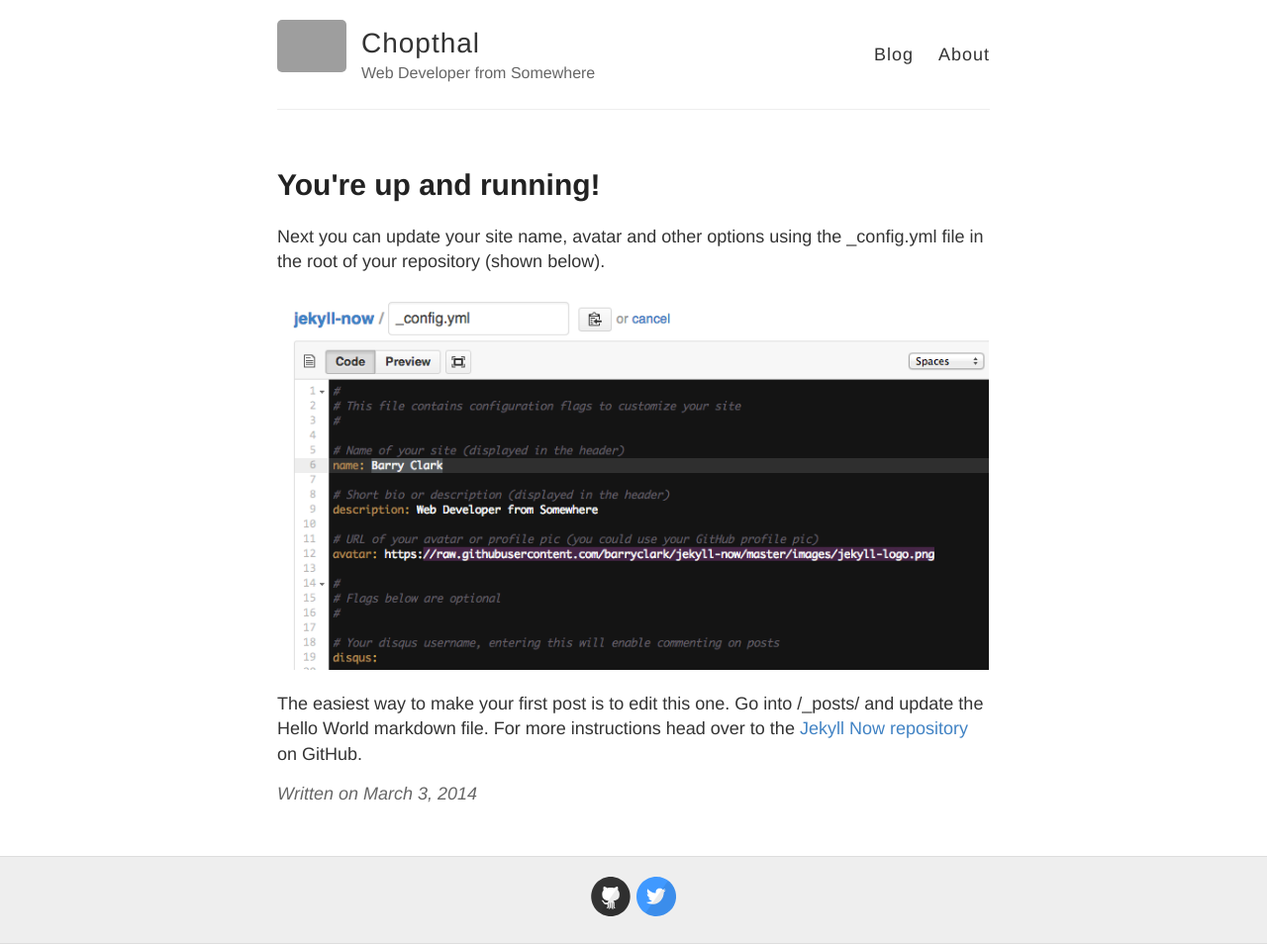
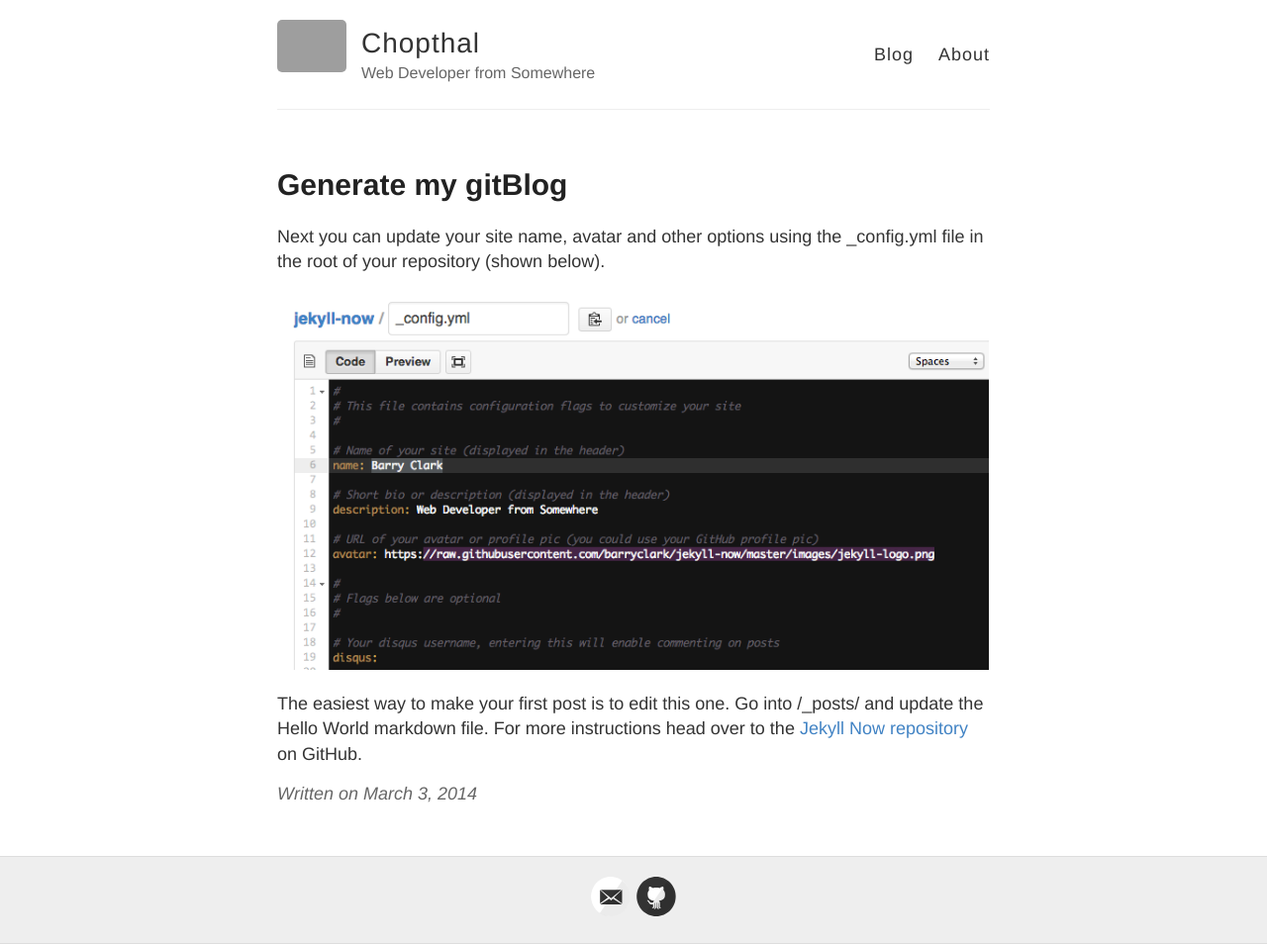
Before and after one commit to chopthal/chopthal.github.io, a Jekyll site: the page built from _posts/2014-3-3-Hello-World.md, in a window 1280 px wide. Shown: the whole page at 99% size. Built offline with Jekyll 4.4.1, drawn with Linux system fonts in a browser that asks for light colours; grey boxes are pictures that could not be loaded.

Commit message:
Chore: Enter Initial informations

```diff
--- a/_config.yml
+++ b/_config.yml
@@ -18,19 +18,18 @@
 # Includes an icon in the footer for each username you enter
 footer-links:
   dribbble:
-  email:
+  email: tjckdejr1@gmail.com
   facebook:
   flickr:
-  github: barryclark/jekyll-now
+  github: chopthal
   instagram:
   linkedin:
   pinterest:
   rss: # just type anything here for a working RSS icon
-  twitter: jekyllrb
+  twitter:
   stackoverflow: # your stackoverflow profile, e.g. "users/50476/bart-kiers"
   youtube: # channel/<your_long_string> or user/<user-name>
   googleplus: # anything in your profile username that comes after plus.google.com/
-
 
 # Enter your Disqus shortname (not your username) to enable commenting on posts
 # You can find your shortname on the Settings page of your Disqus account
@@ -66,7 +65,7 @@
   syntax_highlighter: rouge
   syntax_highlighter_opts:
     # Use existing pygments syntax highlighting css
-    css_class: 'highlight'
+    css_class: "highlight"
 
 # Set the Sass partials directory, as we're using @imports
 sass:
--- a/_posts/2014-3-3-Hello-World.md
+++ b/_posts/2014-3-3-Hello-World.md
@@ -1,10 +1,10 @@
 ---
 layout: post
-title: You're up and running!
+title: Generate my gitBlog
 ---
 
-Next you can update your site name, avatar and other options using the _config.yml file in the root of your repository (shown below).
+Next you can update your site name, avatar and other options using the \_config.yml file in the root of your repository (shown below).
 
 ![_config.yml]({{ site.baseurl }}/images/config.png)
 
-The easiest way to make your first post is to edit this one. Go into /_posts/ and update the Hello World markdown file. For more instructions head over to the [Jekyll Now repository](https://github.com/barryclark/jekyll-now) on GitHub.
+The easiest way to make your first post is to edit this one. Go into /\_posts/ and update the Hello World markdown file. For more instructions head over to the [Jekyll Now repository](https://github.com/barryclark/jekyll-now) on GitHub.
```
Also changed, not shown: about.md (+0 -4 lines), README.md (deleted).
